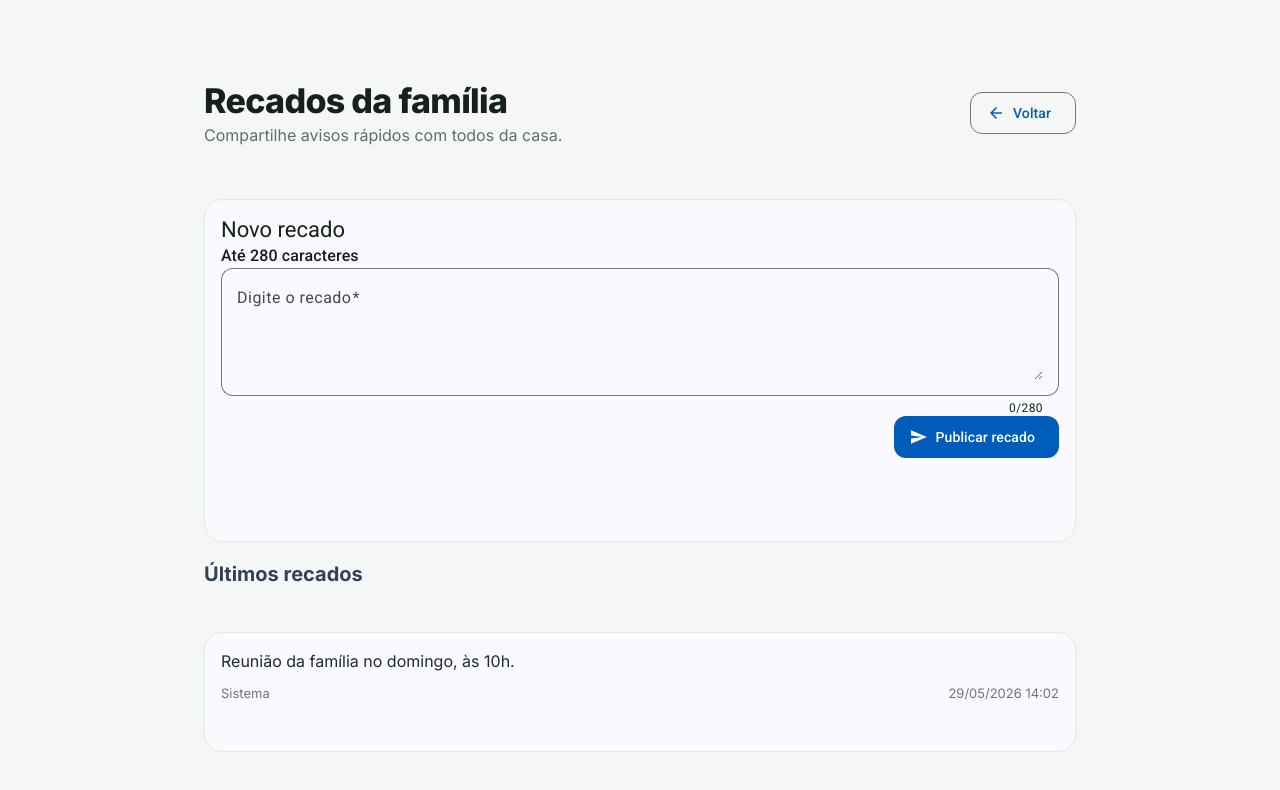
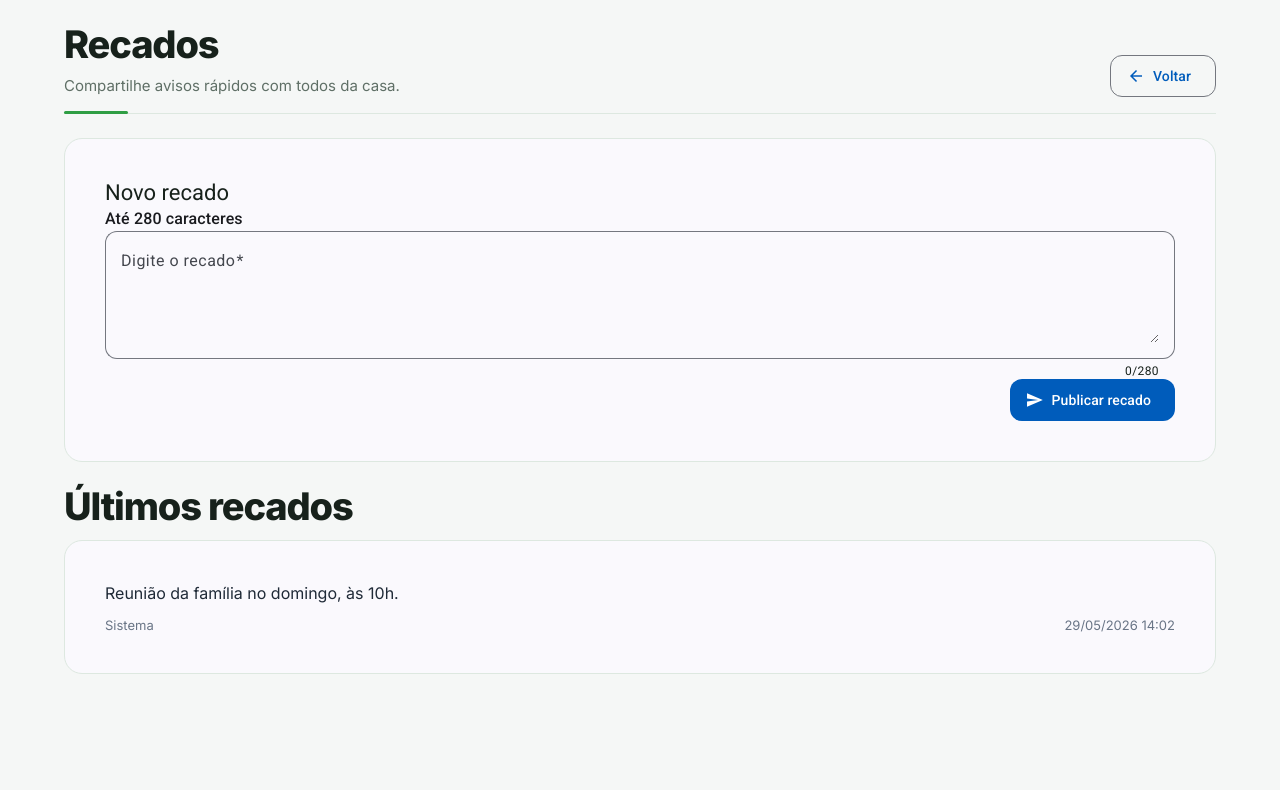
Before and after one commit to Wendel-Sampaio/splithome-frontend, an Angular app: page /recados in a window 1280 px wide. Shown: the top 790 px of the page. Built offline with nearby package versions, Linux system fonts and the light colour scheme; sample sign-in values are in the browser's storage; a web font is replaced by a local one.

Commit message:
style: padronizar tela Recados com o layout de página compartilhado

```diff
--- a/src/app/pages/recados/recados.component.html
+++ b/src/app/pages/recados/recados.component.html
@@ -1,17 +1,18 @@
-<section class="recados-page">
-  <header class="recados-header">
+<section class="recados-page sh-page">
+  <header class="sh-page-header">
     <div>
-      <h1>Recados da família</h1>
-      <p>Compartilhe avisos rápidos com todos da casa.</p>
+      <h1 class="sh-page-title">Recados</h1>
+      <p class="sh-page-subtitle">Compartilhe avisos rápidos com todos da casa.</p>
     </div>
-
-    <button mat-stroked-button type="button" (click)="voltarParaHome()">
-      <mat-icon>arrow_back</mat-icon>
-      Voltar
-    </button>
+    <div class="sh-page-actions">
+      <button mat-stroked-button color="primary" type="button" (click)="voltarParaHome()">
+        <mat-icon>arrow_back</mat-icon>
+        Voltar
+      </button>
+    </div>
   </header>
 
-  <mat-card class="novo-recado-card" appearance="outlined">
+  <mat-card class="novo-recado-card sh-panel" appearance="outlined">
     <mat-card-header>
       <mat-card-title>Novo recado</mat-card-title>
       <mat-card-subtitle>Até 280 caracteres</mat-card-subtitle>
@@ -48,13 +49,13 @@
   </mat-card>
 
   <section class="recados-lista">
-    <h2>Últimos recados</h2>
+    <h2 class="sh-page-title">Últimos recados</h2>
 
-    <div class="lista-vazia" *ngIf="!recados.length">
+    <div class="sh-empty-state" *ngIf="!recados.length">
       Nenhum recado ainda. Seja o primeiro a escrever.
     </div>
 
-    <mat-card class="recado-item" appearance="outlined" *ngFor="let recado of recados">
+    <mat-card class="recado-item sh-panel" appearance="outlined" *ngFor="let recado of recados">
       <mat-card-content>
         <p class="recado-conteudo">{{ recado.content }}</p>
         <div class="recado-meta">
--- a/src/app/pages/recados/recados.component.scss
+++ b/src/app/pages/recados/recados.component.scss
@@ -1,41 +1,3 @@
-.recados-page {
-  background: var(--sh-color-bg);
-  box-sizing: border-box;
-  display: grid;
-  gap: 20px;
-  margin: 0 auto;
-  max-width: 920px;
-  min-height: 100vh;
-  padding: clamp(24px, 4vw, 48px) clamp(16px, 4vw, 24px);
-}
-
-.recados-header {
-  align-items: center;
-  display: flex;
-  gap: 16px;
-  justify-content: space-between;
-}
-
-.recados-header h1 {
-  color: var(--sh-color-text);
-  font-size: clamp(26px, 4vw, 34px);
-  font-weight: 800;
-  letter-spacing: -0.02em;
-  line-height: 1.1;
-  margin: 0;
-}
-
-.recados-header p {
-  color: var(--sh-color-text-muted);
-  margin: 6px 0 0;
-}
-
-.novo-recado-card,
-.recado-item {
-  border-radius: 14px;
-  border: 1px solid #deebdf;
-}
-
 .field-full {
   width: 100%;
 }
@@ -48,20 +10,6 @@
 .recados-lista {
   display: grid;
   gap: 12px;
-}
-
-.recados-lista h2 {
-  color: #334055;
-  font-size: 20px;
-  margin: 0;
-}
-
-.lista-vazia {
-  background: #f3f7f4;
-  border: 1px dashed #c9dbcb;
-  border-radius: 12px;
-  color: #5d6672;
-  padding: 16px;
 }
 
 .recado-conteudo {
@@ -79,14 +27,3 @@
   justify-content: space-between;
   margin-top: 12px;
 }
-
-@media (max-width: 640px) {
-  .recados-page {
-    padding: 20px 14px 28px;
-  }
-
-  .recados-header {
-    align-items: flex-start;
-    flex-direction: column;
-  }
-}
```
